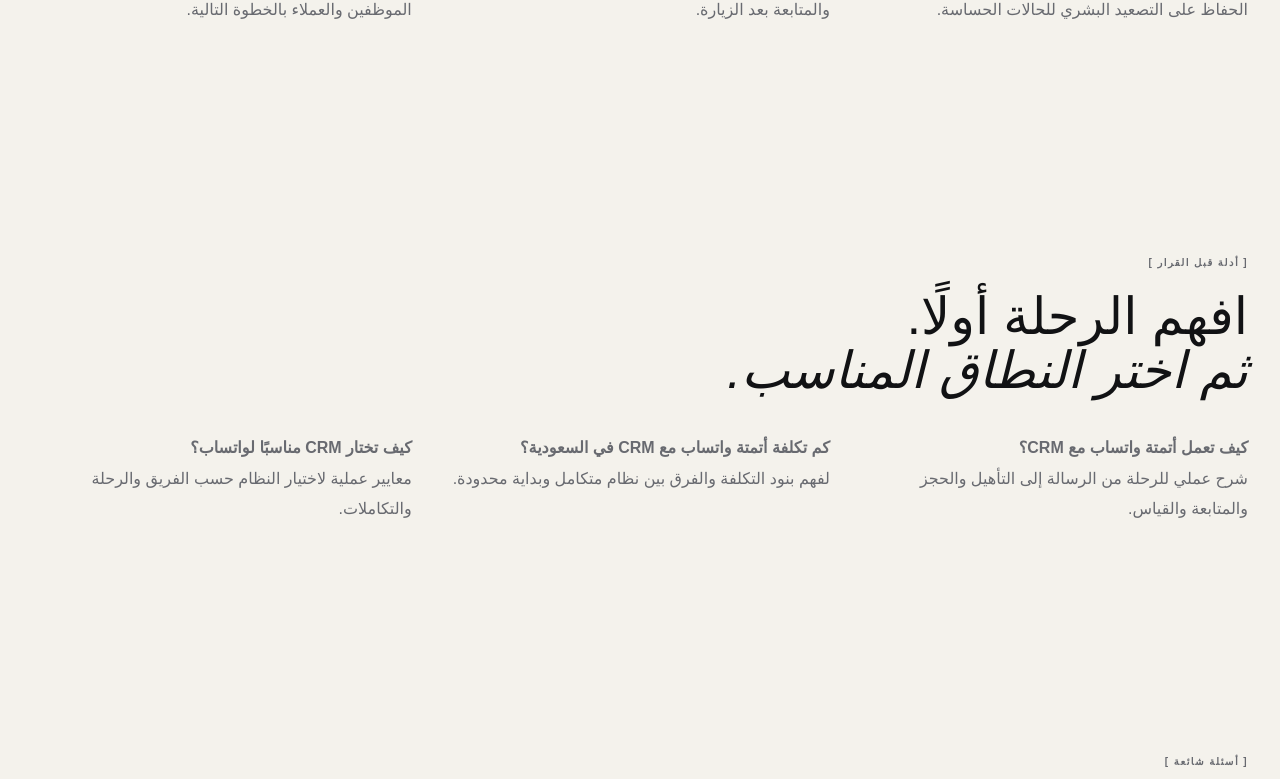
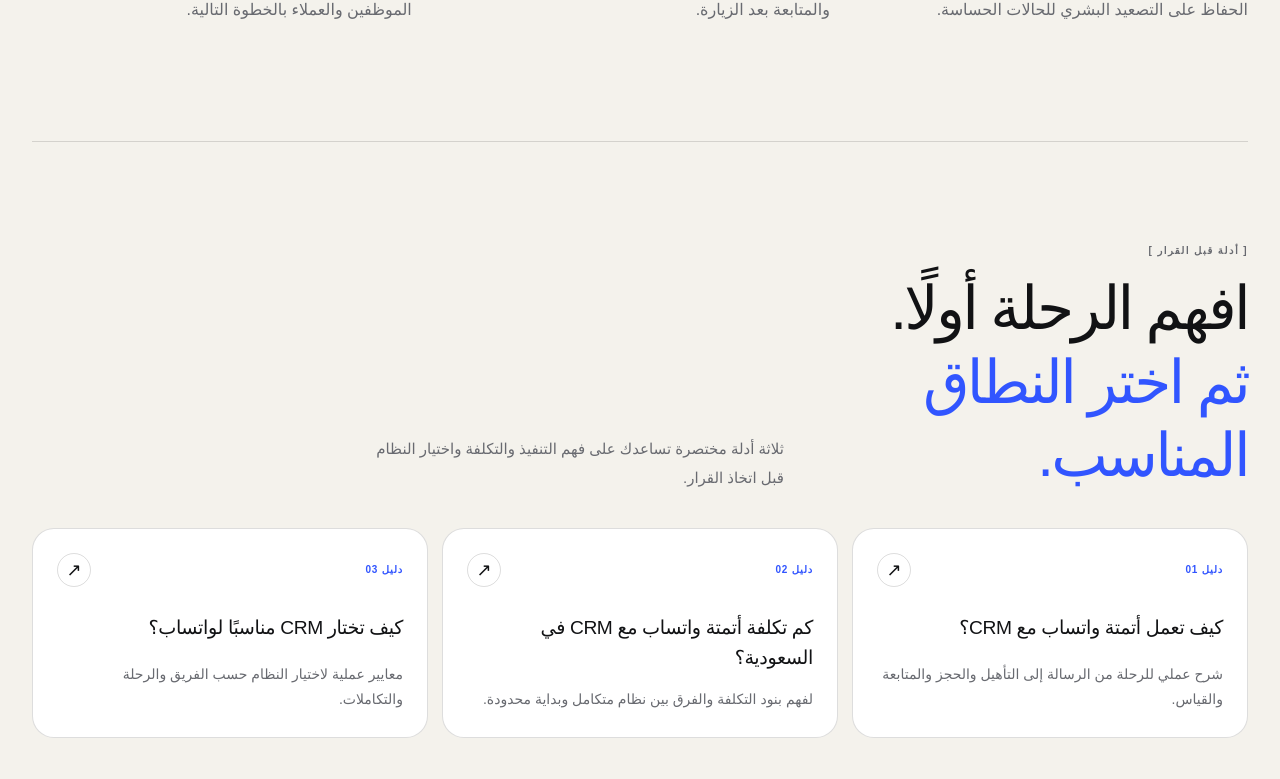
Before and after one commit to mohammedrashad2011-ui/Dewank-2026-website, a Next.js app: page /whatsapp-automation in a window 1280 px wide. Shown: the part 4730-5509 px from the top of the page. Built offline with nearby package versions, Linux system fonts and the light colour scheme; a web font is replaced by a local one.

Commit message:
Refine WhatsApp guide cards layout

```diff
--- a/app/whatsapp-automation/page.tsx
+++ b/app/whatsapp-automation/page.tsx
@@ -22,6 +22,24 @@ const faqs = [
   { question: "هل يمكن للموظف التدخل في المحادثة؟", answer: "نعم. نحدد الحالات التي تنتقل فيها المحادثة إلى موظف، مثل الشكاوى أو الحالات الخاصة أو العميل الجاهز للشراء." },
 ];
 
+const guideLinks = [
+  {
+    href: "/guides/whatsapp-crm-automation",
+    title: "كيف تعمل أتمتة واتساب مع CRM؟",
+    text: "شرح عملي للرحلة من الرسالة إلى التأهيل والحجز والمتابعة والقياس.",
+  },
+  {
+    href: "/guides/whatsapp-crm-automation-cost-saudi-arabia",
+    title: "كم تكلفة أتمتة واتساب مع CRM في السعودية؟",
+    text: "لفهم بنود التكلفة والفرق بين نظام متكامل وبداية محدودة.",
+  },
+  {
+    href: "/guides/best-crm-whatsapp-saudi-arabia",
+    title: "كيف تختار CRM مناسبًا لواتساب؟",
+    text: "معايير عملية لاختيار النظام حسب الفريق والرحلة والتكاملات.",
+  },
+];
+
 export default function WhatsAppAutomation() {
   const schema = {
     "@context": "https://schema.org",
@@ -38,6 +56,26 @@ export default function WhatsAppAutomation() {
     <main>
       <Header />
       <script type="application/ld+json" dangerouslySetInnerHTML={{ __html: JSON.stringify(schema) }} />
+      <style>{`
+        .wa-guides{padding-block:clamp(76px,8vw,112px);border-top:1px solid var(--line)}
+        .wa-guides-head{display:grid;grid-template-columns:minmax(220px,.68fr) minmax(0,1.32fr);gap:clamp(36px,6vw,92px);align-items:end;margin-bottom:36px}
+        .wa-guides-head h2{margin:14px 0 0;font-size:clamp(38px,4.7vw,62px);line-height:1.22;letter-spacing:-.045em;max-width:760px}
+        .wa-guides-head h2 em{font-style:normal;color:var(--blue)}
+        .wa-guides-intro{margin:0;max-width:430px;color:var(--muted);font-size:15px;line-height:1.9}
+        .wa-guide-grid{display:grid;grid-template-columns:repeat(3,minmax(0,1fr));gap:14px}
+        .wa-guide-card{display:flex;flex-direction:column;min-height:210px;padding:24px;border:1px solid var(--line);border-radius:22px;background:#fff;color:inherit;text-decoration:none;transition:transform .2s ease,border-color .2s ease,box-shadow .2s ease}
+        .wa-guide-card:hover{transform:translateY(-3px);border-color:rgba(0,77,255,.28);box-shadow:0 16px 36px rgba(10,20,45,.06)}
+        .wa-guide-card:focus-visible{outline:3px solid rgba(0,77,255,.24);outline-offset:3px}
+        .wa-guide-card-top{display:flex;align-items:center;justify-content:space-between;gap:16px;margin-bottom:26px}
+        .wa-guide-card-top span:first-child{font:700 10px/1 Arial,sans-serif;letter-spacing:.08em;color:var(--blue)}
+        .wa-guide-arrow{width:34px;height:34px;border:1px solid var(--line);border-radius:50%;display:grid;place-items:center;font-size:18px;transition:background .2s ease,color .2s ease,border-color .2s ease}
+        .wa-guide-card:hover .wa-guide-arrow{background:var(--ink);color:#fff;border-color:var(--ink)}
+        .wa-guide-card h3{margin:0 0 12px;font-size:clamp(18px,1.5vw,23px);line-height:1.55;letter-spacing:-.02em}
+        .wa-guide-card p{margin:auto 0 0;color:var(--muted);font-size:14px;line-height:1.85}
+        @media(max-width:900px){.wa-guides-head{grid-template-columns:1fr;gap:18px}.wa-guide-grid{grid-template-columns:1fr 1fr}.wa-guide-card:last-child{grid-column:1/-1}.wa-guides-head h2{max-width:680px}}
+        @media(max-width:640px){.wa-guides{padding-block:72px}.wa-guides-head h2{font-size:38px;line-height:1.28}.wa-guide-grid{grid-template-columns:1fr}.wa-guide-card:last-child{grid-column:auto}.wa-guide-card{min-height:190px;padding:21px}.wa-guide-card h3{font-size:19px}.wa-guides-intro{font-size:14px}}
+        @media(prefers-reduced-motion:reduce){.wa-guide-card,.wa-guide-arrow{transition:none}}
+      `}</style>
 
       <section className="wa-hero">
         <div className="shell wa-hero-grid">
@@ -102,13 +140,22 @@ export default function WhatsAppAutomation() {
         </div>
       </section>
 
-      <section className="seo-content shell" aria-labelledby="wa-guides-title">
-        <span className="section-label">[ أدلة قبل القرار ]</span>
-        <h2 id="wa-guides-title">افهم الرحلة أولًا.<br/><em>ثم اختر النطاق المناسب.</em></h2>
-        <div className="seo-content-grid">
-          <p><Link href="/guides/whatsapp-crm-automation"><strong>كيف تعمل أتمتة واتساب مع CRM؟</strong></Link><br/>شرح عملي للرحلة من الرسالة إلى التأهيل والحجز والمتابعة والقياس.</p>
-          <p><Link href="/guides/whatsapp-crm-automation-cost-saudi-arabia"><strong>كم تكلفة أتمتة واتساب مع CRM في السعودية؟</strong></Link><br/>لفهم بنود التكلفة والفرق بين نظام متكامل وبداية محدودة.</p>
-          <p><Link href="/guides/best-crm-whatsapp-saudi-arabia"><strong>كيف تختار CRM مناسبًا لواتساب؟</strong></Link><br/>معايير عملية لاختيار النظام حسب الفريق والرحلة والتكاملات.</p>
+      <section className="shell wa-guides" aria-labelledby="wa-guides-title">
+        <div className="wa-guides-head">
+          <div>
+            <span className="section-label">[ أدلة قبل القرار ]</span>
+            <h2 id="wa-guides-title">افهم الرحلة أولًا.<br/><em>ثم اختر النطاق المناسب.</em></h2>
+          </div>
+          <p className="wa-guides-intro">ثلاثة أدلة مختصرة تساعدك على فهم التنفيذ والتكلفة واختيار النظام قبل اتخاذ القرار.</p>
+        </div>
+        <div className="wa-guide-grid">
+          {guideLinks.map((guide, index) => (
+            <Link className="wa-guide-card" href={guide.href} key={guide.href}>
+              <div className="wa-guide-card-top"><span>دليل 0{index + 1}</span><span className="wa-guide-arrow" aria-hidden="true">↗</span></div>
+              <h3>{guide.title}</h3>
+              <p>{guide.text}</p>
+            </Link>
+          ))}
         </div>
       </section>
 
```
